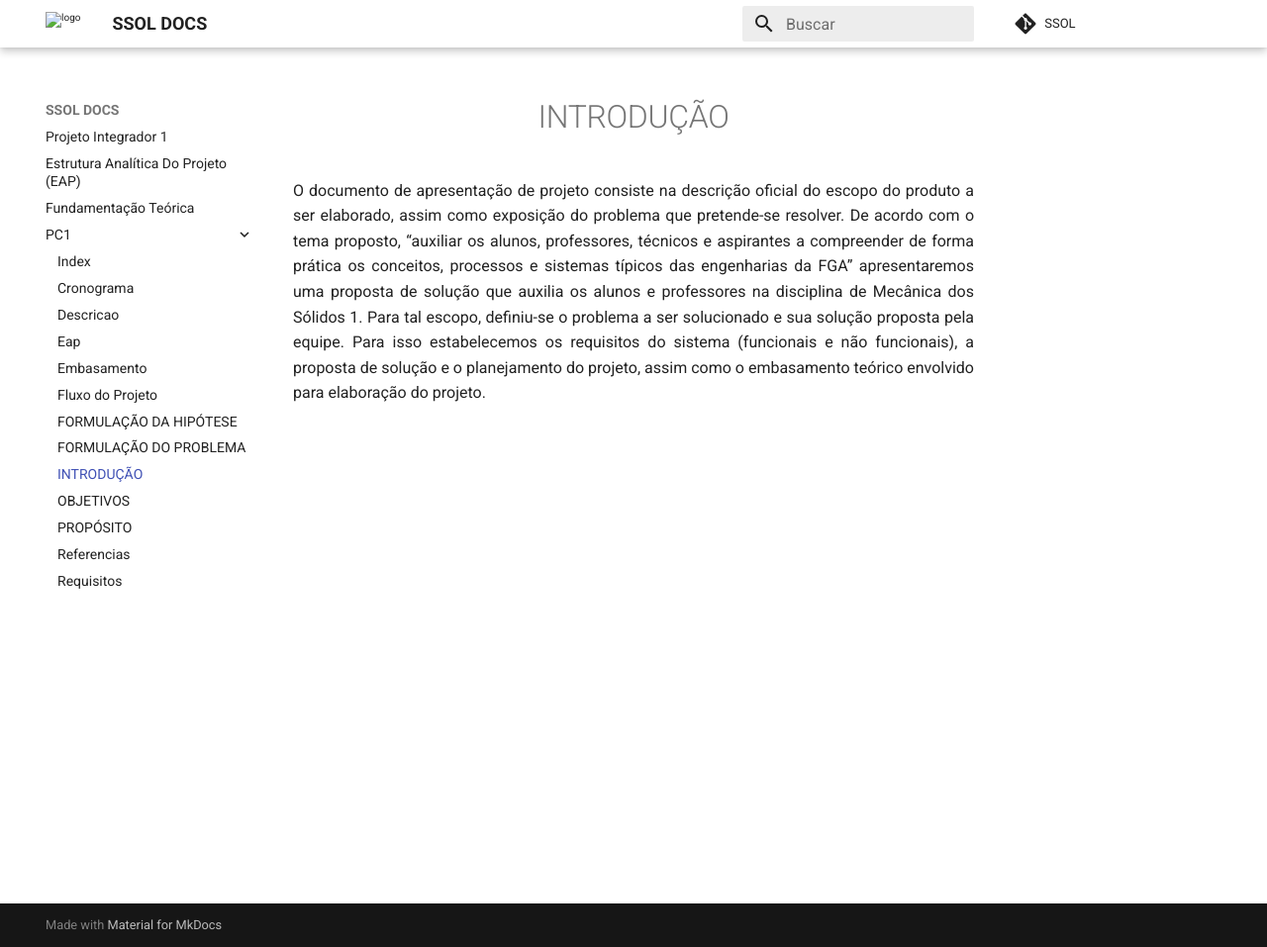
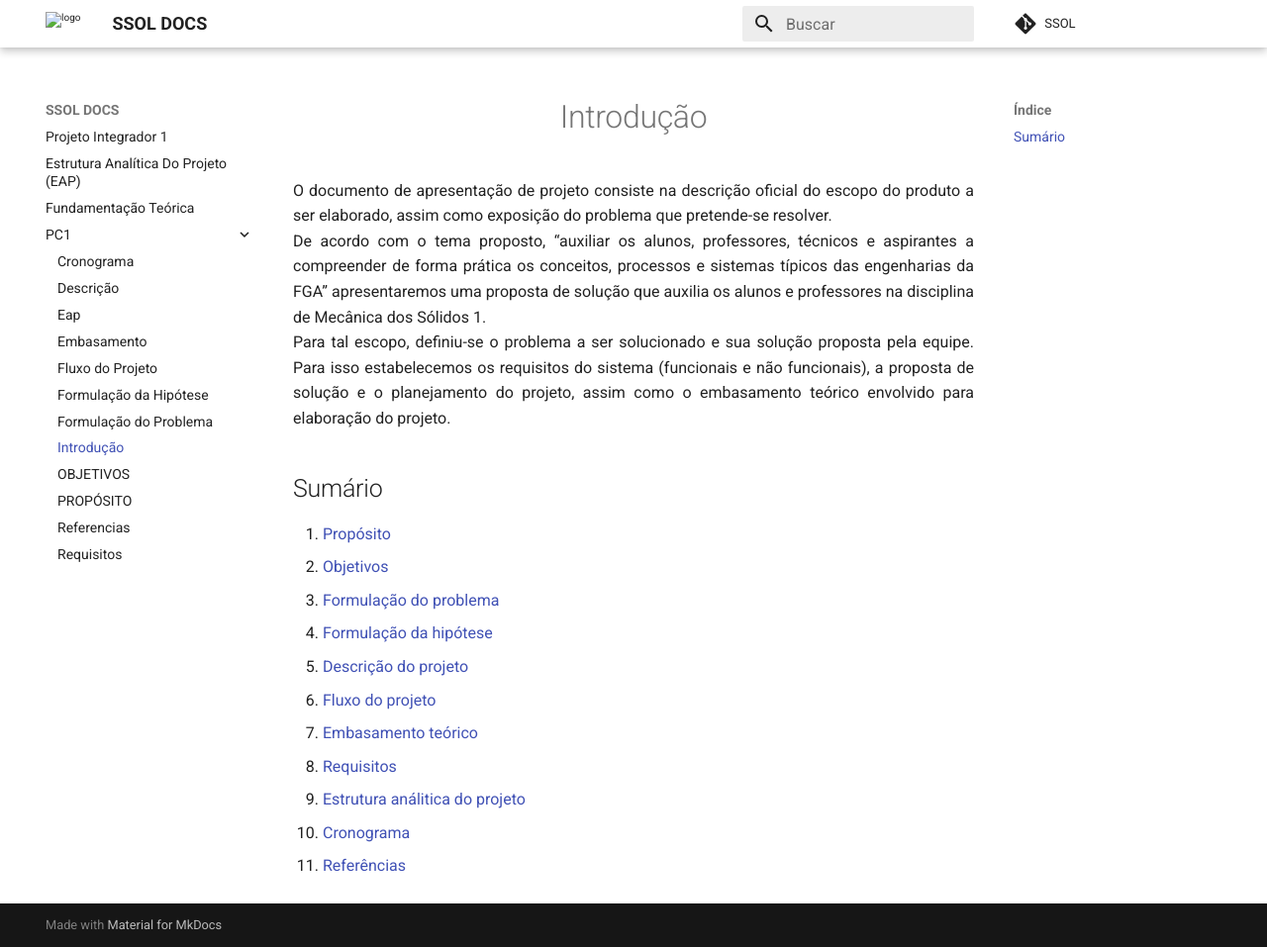
Before and after one commit to ssol-organization/Wiki, an MkDocs documentation site: the page built from docs/PC1/introducao.md, in a window 1280 px wide and 957 px high. Shown: the whole window at 99% size. Built offline with MkDocs 1.6.1 and Material for MkDocs 9.7.7, drawn with Linux system fonts in a browser that asks for light colours; comment, search, counter and statistics services are not loaded.

Commit message:
Adding project description and adjusting index

```diff
--- a/docs/PC1/introducao.md
+++ b/docs/PC1/introducao.md
@@ -1,9 +1,27 @@
-# INTRODUÇÃO
+# Introdução
 
 <div style="text-align: justify">
 O documento de apresentação de projeto consiste na descrição oficial do escopo do produto a ser elaborado, assim como exposição do problema que pretende-se resolver.
+</div>
 
+<div style="text-align: justify">
 De acordo com o tema proposto, “auxiliar os alunos, professores, técnicos e aspirantes a compreender de forma prática os conceitos, processos e sistemas típicos das engenharias da FGA” apresentaremos uma proposta de solução que auxilia os alunos e professores na disciplina de Mecânica dos Sólidos 1.
+</div>
 
+<div style="text-align: justify">
 Para tal escopo, definiu-se o problema a ser solucionado e sua solução proposta pela equipe. Para isso estabelecemos os requisitos do sistema (funcionais e não funcionais), a proposta de solução e o planejamento do projeto, assim como o embasamento teórico envolvido para elaboração do projeto.
 </div>
+
+## Sumário
+
+1. [Propósito](proposito.md)
+2. [Objetivos](objetivos.md)
+3. [Formulação do problema](formulacaoProblema.md)
+4. [Formulação da hipótese](formulacaoHipotese.md)
+5. [Descrição do projeto](descricao.md)
+6. [Fluxo do projeto](fluxo.md)
+7. [Embasamento teórico](embasamento.md)
+8. [Requisitos](requisitos.md)
+9. [Estrutura análitica do projeto](eap.md)
+10. [Cronograma](cronograma.md)
+11. [Referências](referencias.md)
```
Also changed, not shown: docs/PC1/descricao.md (+41 -0 lines), docs/PC1/formulacaoHipotese.md (+7 -1 lines), docs/PC1/formulacaoProblema.md (+7 -1 lines), docs/PC1/index.md (deleted, +0 -16 lines), docs/PC1/proposito.md (+4 -0 lines).
